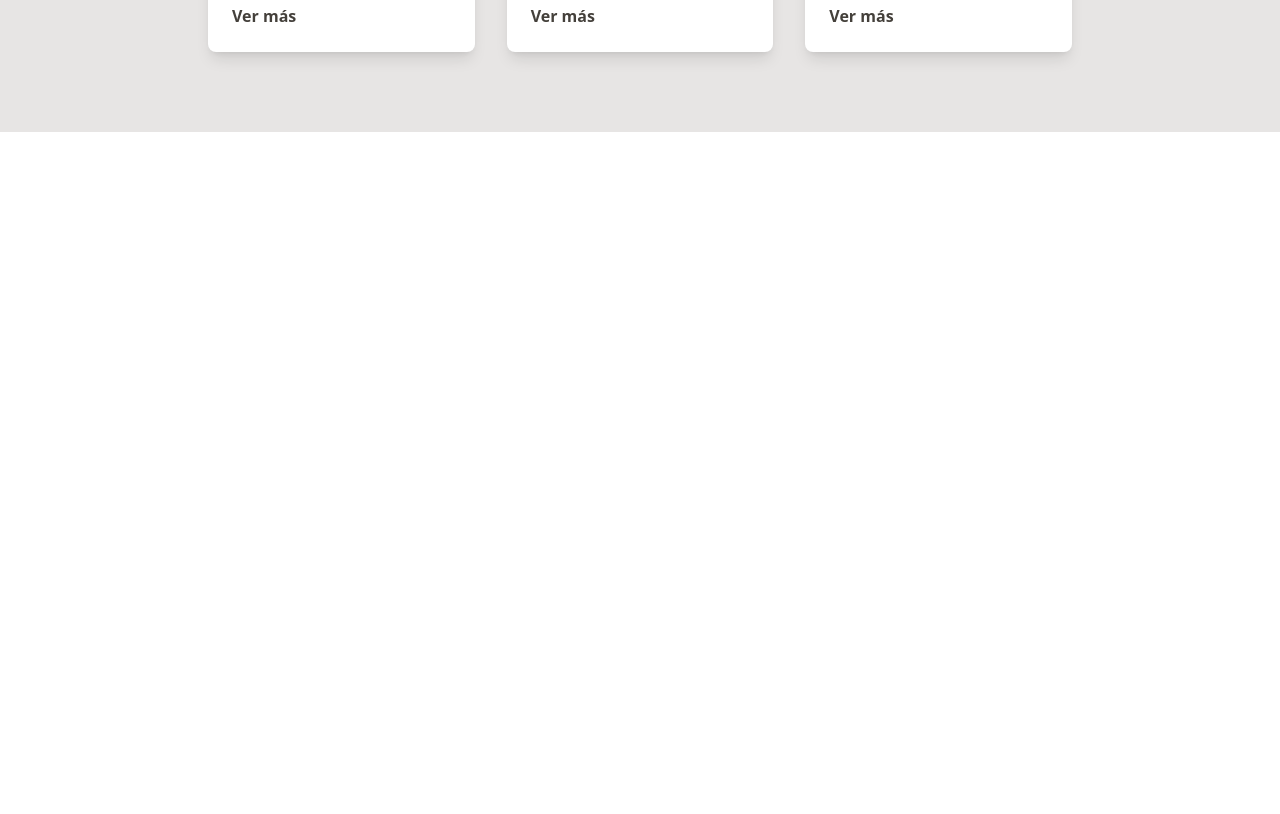
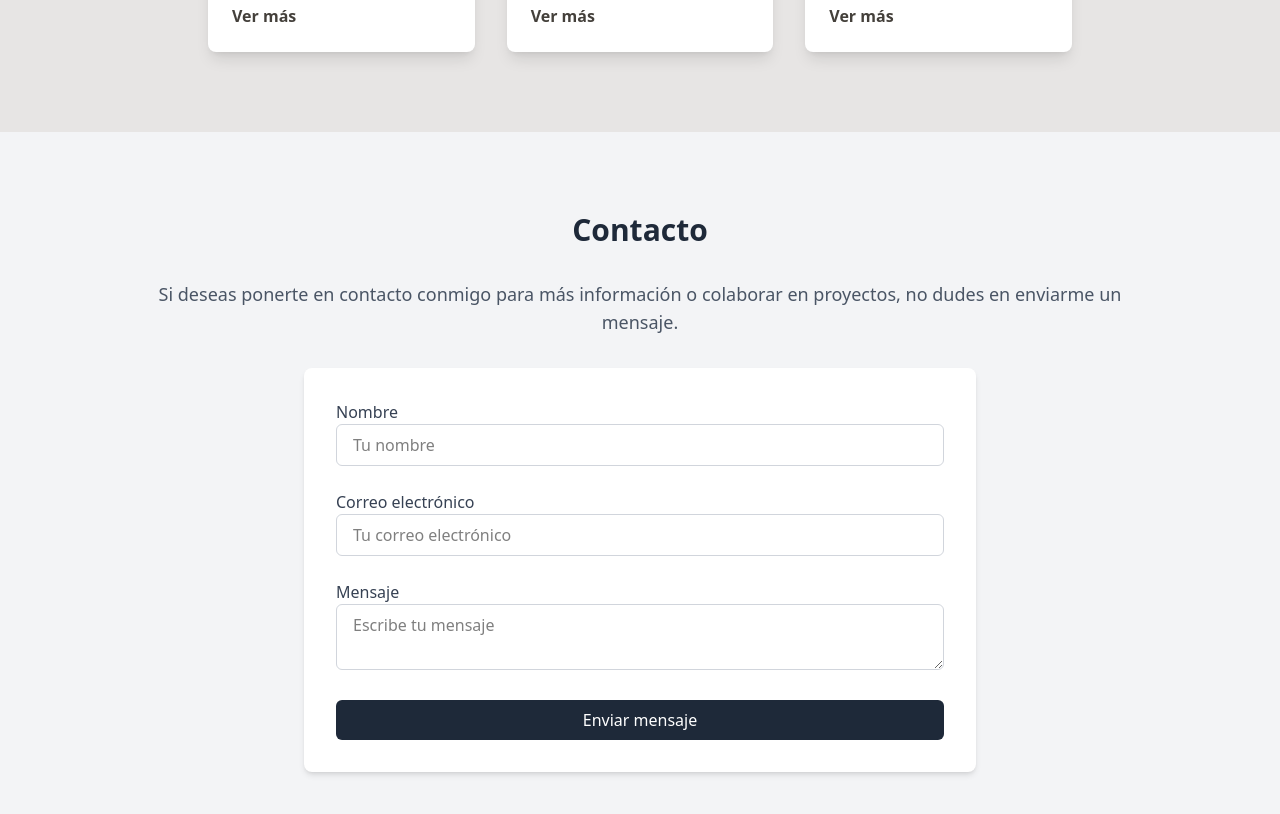
Before and after one commit to JoaquinPalandri/portfolio-joaquin, a React (Vite) app: page / in a window 1280 px wide. Shown: the part 3220-4034 px from the top of the page. Before the commit the page ends 3352 px from the top, so only its background shows below. Built offline with nearby package versions, Linux system fonts and the light colour scheme.

Commit message:
Create a new component called Contact.tsx. The Contact component provides a section for users to reach out via a contact form or other communication methods.

```diff
--- a/src/App.jsx
+++ b/src/App.jsx
@@ -6,6 +6,7 @@ import About from './components/About'
 import Experience from './components/Experience'
 import Projects from './components/Projects'
 import './index.css' // Import your CSS file here
+import Contact from './components/Contact'
 function App() {
   return (
     <div className="bg-cream text-brown font-sans">
@@ -14,6 +15,7 @@ function App() {
       <About />
       <Experience />
       <Projects />
+      <Contact />
 
     </div>
   );
--- /dev/null
+++ b/src/components/Contact.tsx
@@ -0,0 +1,58 @@
+import React from 'react';
+
+export default function Contact() {
+  return (
+    <section id="contact" className="bg-gray-100 py-20 px-4">
+      <div className="max-w-5xl mx-auto text-center">
+        <h2 className="text-3xl font-bold text-gray-800 mb-8">Contacto</h2>
+        <p className="text-lg text-gray-600 mb-8">
+          Si deseas ponerte en contacto conmigo para más información o colaborar en proyectos, no dudes en enviarme un mensaje.
+        </p>
+
+        <form className="max-w-2xl mx-auto bg-white p-8 rounded-lg shadow-md space-y-6">
+          <div>
+            <label htmlFor="name" className="block text-left text-gray-700">Nombre</label>
+            <input
+              type="text"
+              id="name"
+              name="name"
+              placeholder="Tu nombre"
+              className="w-full px-4 py-2 border border-gray-300 rounded-md focus:outline-none focus:ring-2 focus:ring-gray-500"
+              required
+            />
+          </div>
+
+          <div>
+            <label htmlFor="email" className="block text-left text-gray-700">Correo electrónico</label>
+            <input
+              type="email"
+              id="email"
+              name="email"
+              placeholder="Tu correo electrónico"
+              className="w-full px-4 py-2 border border-gray-300 rounded-md focus:outline-none focus:ring-2 focus:ring-gray-500"
+              required
+            />
+          </div>
+
+          <div>
+            <label htmlFor="message" className="block text-left text-gray-700">Mensaje</label>
+            <textarea
+              id="message"
+              name="message"
+              placeholder="Escribe tu mensaje"
+              className="w-full px-4 py-2 border border-gray-300 rounded-md focus:outline-none focus:ring-2 focus:ring-gray-500"
+              required
+            />
+          </div>
+
+          <button
+            type="submit"
+            className="w-full bg-gray-800 text-white py-2 rounded-md hover:bg-gray-700 transition"
+          >
+            Enviar mensaje
+          </button>
+        </form>
+      </div>
+    </section>
+  );
+}
```
